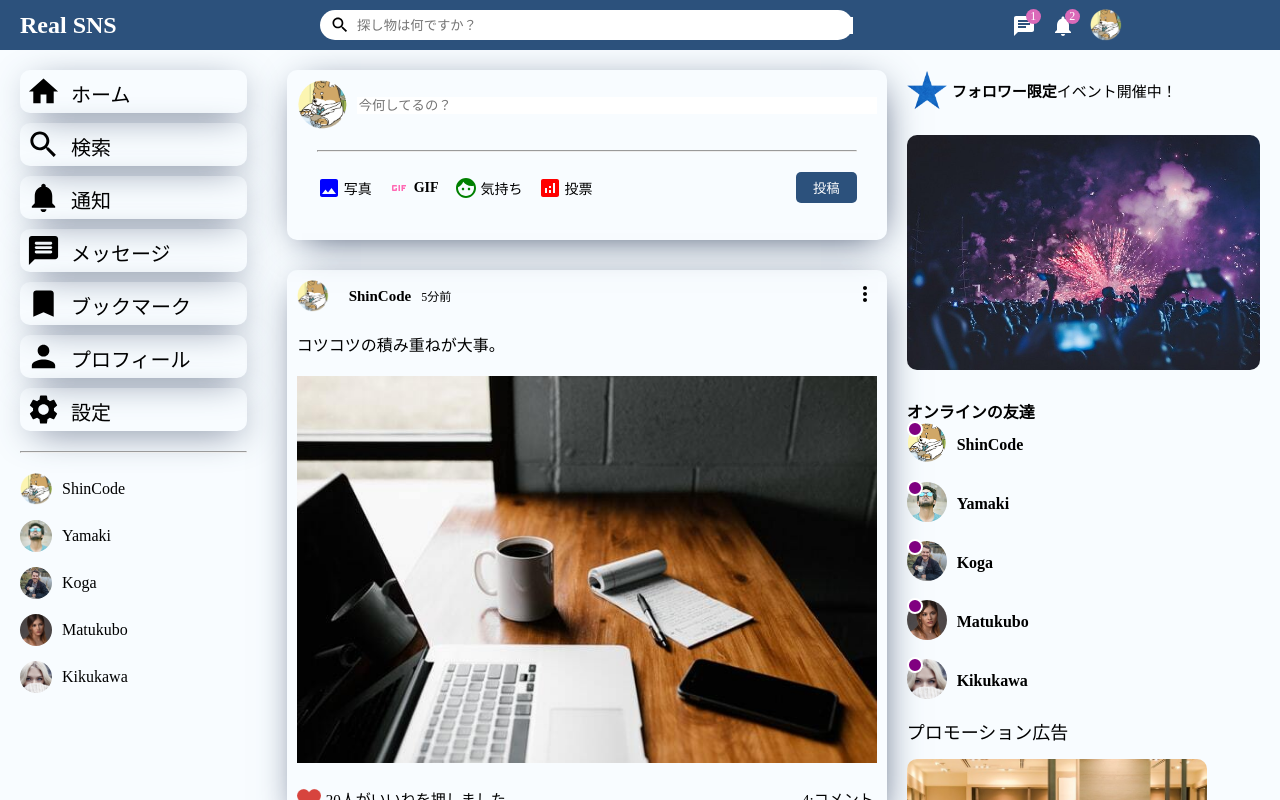
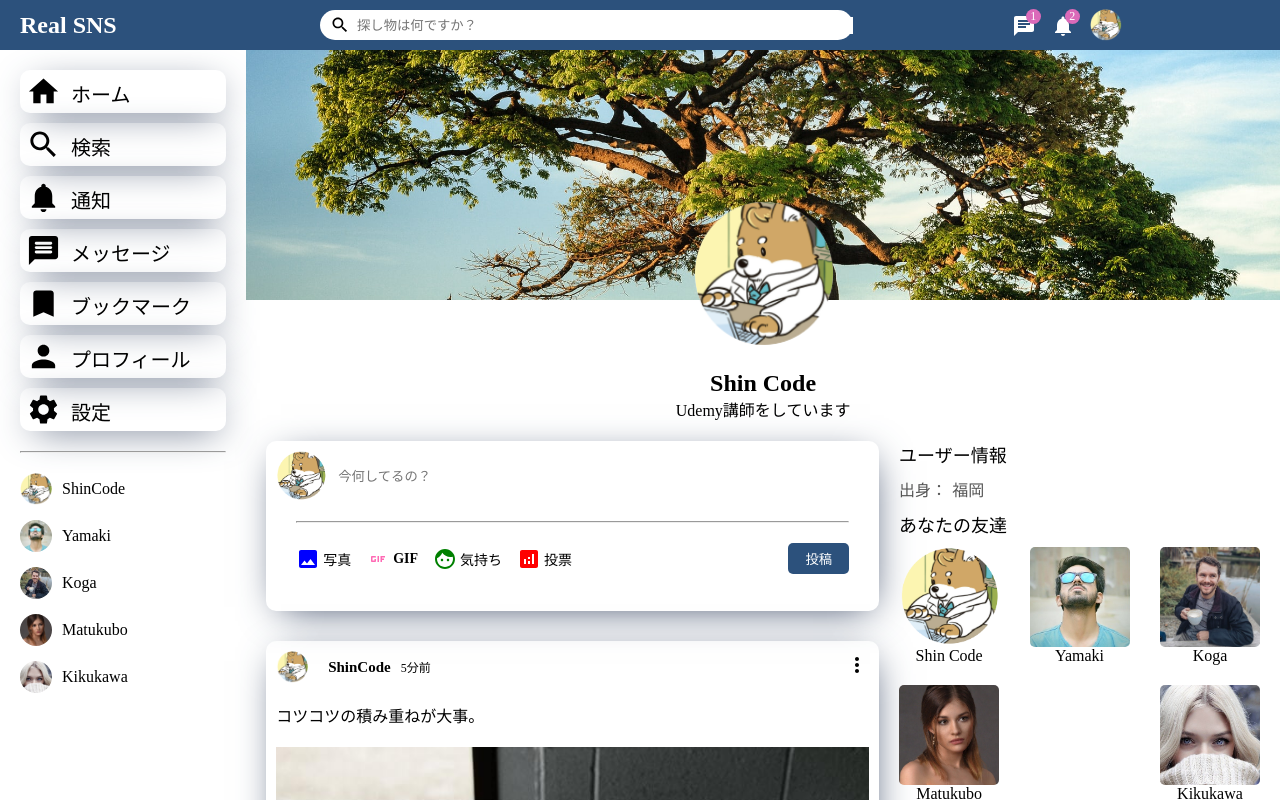
Before and after one commit to shoken3207/real-sns, a React (Create React App) app: page / in a window 1280 px wide. Shown: the top 800 px of the page. Built offline with nearby package versions, Linux system fonts and the light colour scheme.

Commit message:
プロフィール用rightbar完成

```diff
--- a/src/App.js
+++ b/src/App.js
@@ -1,7 +1,8 @@
 import Home from "./pages/home/Home";
+import Profile from "./pages/profile/Profile";
 
 function App() {
-  return <Home />;
+  return <Profile />;
 }
 
 export default App;
--- a/src/components/rightbar/Rightbar.css
+++ b/src/components/rightbar/Rightbar.css
@@ -88,3 +88,44 @@
   color: rgb(74, 72, 72);
   margin-top: -20px;
 }
+
+.rightbarTitle {
+  font-size: 18px;
+  font-weight: 550;
+  margin-bottom: 10px;
+}
+
+.rightbarInfo {
+  margin-bottom: 30px;
+}
+
+.rightbarInfoKey {
+  font-weight: 500;
+  margin-right: 5px;
+  color: #555;
+}
+
+.rightbarInfoItem {
+  margin-bottom: 10px;
+}
+
+.rightbarFollowings {
+  display: flex;
+  flex-wrap: wrap;
+  justify-content: space-between;
+}
+
+.rightbarFollowing {
+  display: flex;
+  flex-direction: column;
+  align-items: center;
+  margin-bottom: 20px;
+  cursor: pointer;
+}
+
+.rightbarFollowingImg {
+  width: 100px;
+  height: 100px;
+  border-radius: 5px;
+  object-fit: cover;
+}
--- a/src/components/rightbar/Rightbar.jsx
+++ b/src/components/rightbar/Rightbar.jsx
@@ -3,10 +3,10 @@ import "./Rightbar.css";
 import { Users } from "../../dummyData";
 import Online from "../online/Online";
 
-function Rightbar() {
-  return (
-    <div className="rightbar">
-      <div className="rightbarWrapper">
+function Rightbar({ profile }) {
+  const HomeRightbar = () => {
+    return (
+      <>
         <div className="eventContainer">
           <img src="assets/star.png" alt="" className="starImg" />
           <span className="eventText">
@@ -40,6 +40,70 @@ function Rightbar() {
           className="rightbarPromotionImg"
         />
         <p className="promotionName">ShinCode株式会社</p>
+      </>
+    );
+  };
+
+  const ProfileRightbar = () => {
+    return (
+      <>
+        <h4 className="rightbarTitle">ユーザー情報</h4>
+        <div className="rightbarInfo">
+          <div className="rightbarInfoItem">
+            <span className="rightbarInfoKey">出身：</span>
+            <span className="rightbarInfoKey">福岡</span>
+          </div>
+          <h4 className="rightbarTitle">あなたの友達</h4>
+          <div className="rightbarFollowings">
+            <div className="rightbarFollowing">
+              <img
+                src="assets/person/1.jpeg"
+                alt=""
+                className="rightbarFollowingImg"
+              />
+              <div className="rightbarFollowingsName">Shin Code</div>
+            </div>
+            <div className="rightbarFollowing">
+              <img
+                src="assets/person/2.jpeg"
+                alt=""
+                className="rightbarFollowingImg"
+              />
+              <div className="rightbarFollowingsName">Yamaki</div>
+            </div>
+            <div className="rightbarFollowing">
+              <img
+                src="assets/person/3.jpeg"
+                alt=""
+                className="rightbarFollowingImg"
+              />
+              <div className="rightbarFollowingsName">Koga</div>
+            </div>
+            <div className="rightbarFollowing">
+              <img
+                src="assets/person/4.jpeg"
+                alt=""
+                className="rightbarFollowingImg"
+              />
+              <div className="rightbarFollowingsName">Matukubo</div>
+            </div>
+            <div className="rightbarFollowing">
+              <img
+                src="assets/person/5.jpeg"
+                alt=""
+                className="rightbarFollowingImg"
+              />
+              <div className="rightbarFollowingsName">Kikukawa</div>
+            </div>
+          </div>
+        </div>
+      </>
+    );
+  };
+  return (
+    <div className="rightbar">
+      <div className="rightbarWrapper">
+        {profile ? <ProfileRightbar /> : <HomeRightbar />}
       </div>
     </div>
   );
--- /dev/null
+++ b/src/pages/profile/Profile.css
@@ -0,0 +1,44 @@
+.profile {
+  display: flex;
+}
+
+.profileRight {
+  flex: 10.5;
+}
+
+.profileCover {
+  height: 320px;
+  position: relative;
+}
+
+.profileCoverImg {
+  width: 100%;
+  height: 250px;
+  object-fit: cover;
+}
+
+.profileUserImg {
+  position: absolute;
+  left: 0;
+  right: 0;
+  width: 150px;
+  height: 150px;
+  border-radius: 50%;
+  margin: auto;
+  top: 150px;
+}
+
+.profileInfo {
+  display: flex;
+  flex-direction: column;
+  align-items: center;
+  justify-content: center;
+}
+
+.profileInfoName {
+  font-size: 24px;
+}
+
+.profileRightBottom {
+  display: flex;
+}
--- /dev/null
+++ b/src/pages/profile/Profile.jsx
@@ -0,0 +1,42 @@
+import React from "react";
+import Rightbar from "../../components/rightbar/Rightbar";
+import Sidebar from "../../components/sidebar/Sidebar";
+import TimeLine from "../../components/timeline/TimeLine";
+import Topbar from "../../components/topbar/Topbar";
+import "./Profile.css";
+function Profile() {
+  return (
+    <>
+      <Topbar />
+      <div className="profile">
+        <Sidebar />
+        <div className="profileRight">
+          <div className="profileRightTop">
+            <div className="profileCover">
+              <img
+                src="assets/post/3.jpeg"
+                alt=""
+                className="profileCoverImg"
+              />
+              <img
+                src="assets/person/1.jpeg"
+                alt=""
+                className="profileUserImg"
+              />
+            </div>
+            <div className="profileInfo">
+              <h4 className="profileInfoName">Shin Code</h4>
+              <span className="profileInfoDesc">Udemy講師をしています</span>
+            </div>
+          </div>
+          <div className="profileRightBottom">
+            <TimeLine />
+            <Rightbar profile />
+          </div>
+        </div>
+      </div>
+    </>
+  );
+}
+
+export default Profile;
```
